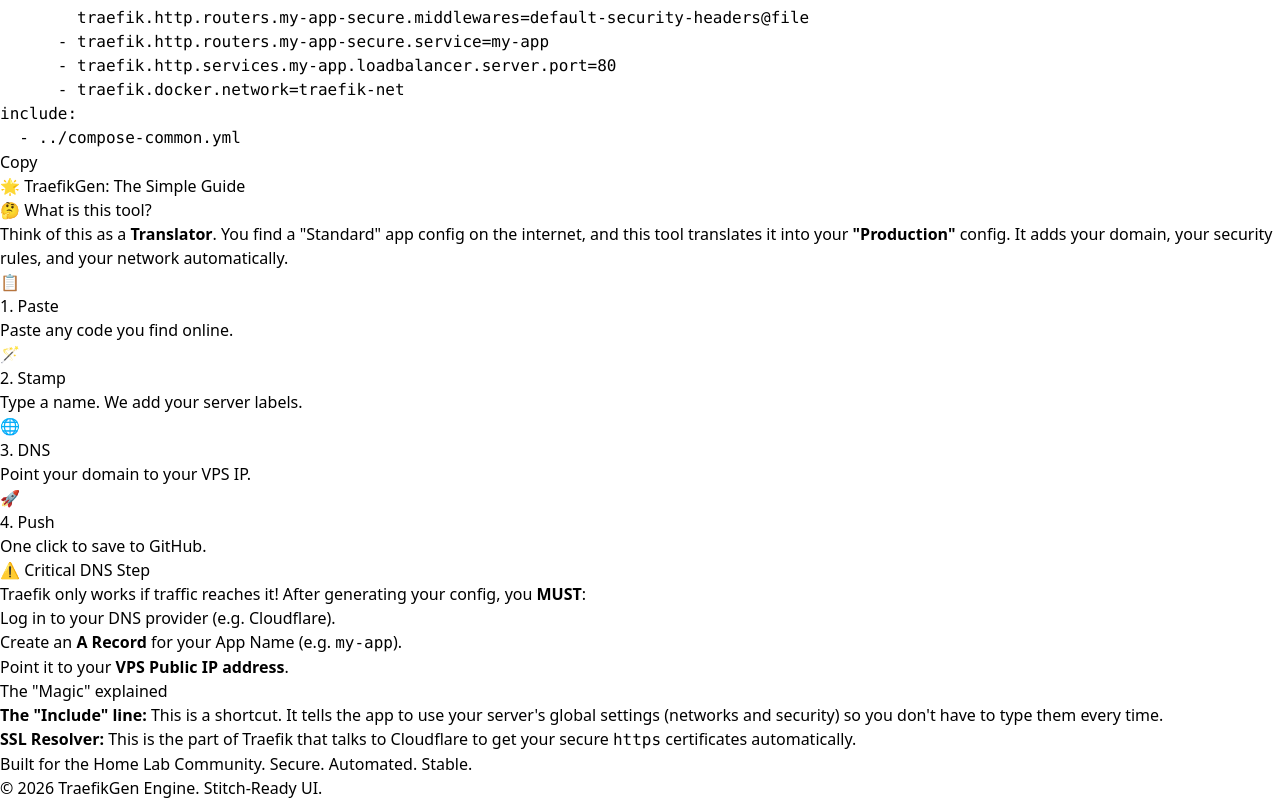
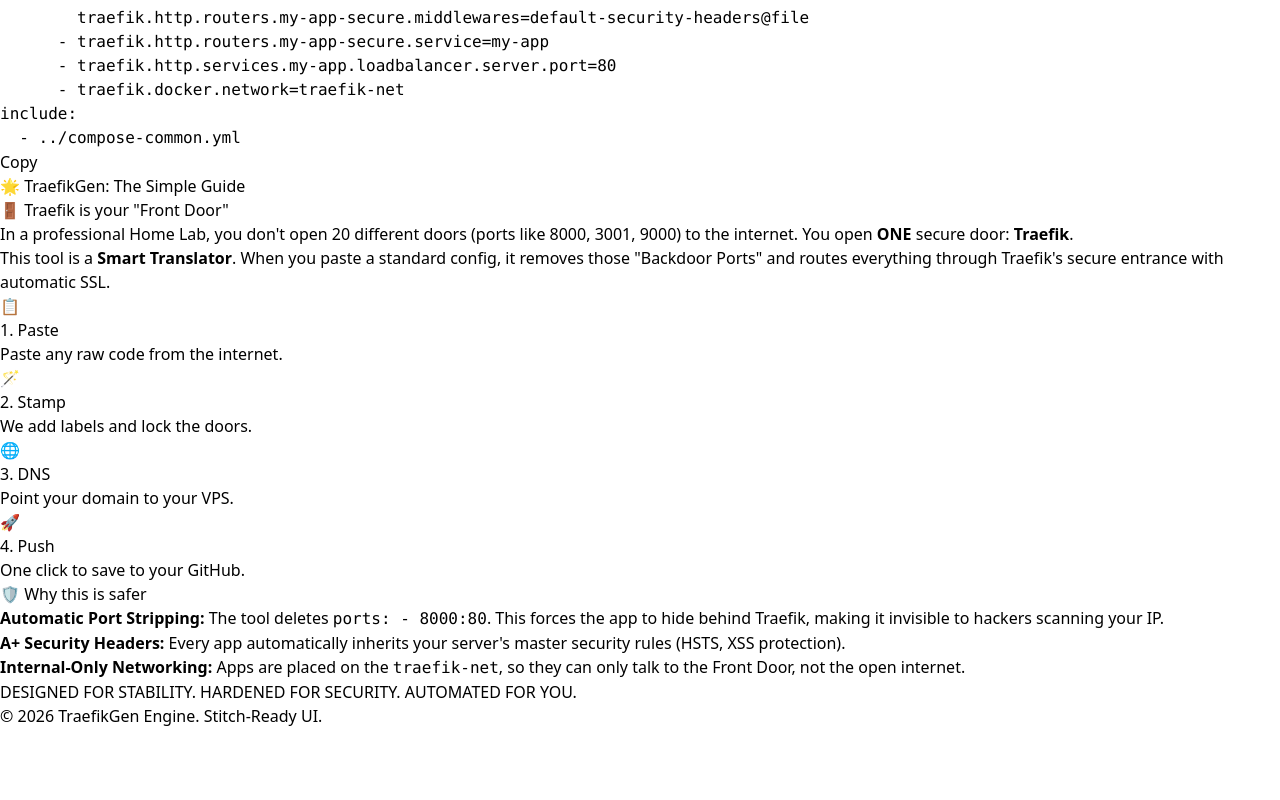
Before and after one commit to cloudcap10/traefik-gen, a React (Vite) app: page / in a window 1280 px wide. Shown: the part 912-1712 px from the top of the page. After the commit the page ends 1640 px from the top, so only its background shows below. Built offline with nearby package versions, Linux system fonts and the light colour scheme.

Commit message:
docs: update guide with Traefik Front Door concept and port-stripping logic

```diff
--- a/src/components/Documentation.tsx
+++ b/src/components/Documentation.tsx
@@ -7,63 +7,59 @@
 
       <div className="space-y-8">
         <section>
-          <h3 className="text-xl font-bold text-blue-700">🤔 What is this tool?</h3>
+          <h3 className="text-xl font-bold text-blue-700">🚪 Traefik is your "Front Door"</h3>
           <p className="text-gray-700 leading-relaxed mt-2">
-            Think of this as a <strong>Translator</strong>. You find a "Standard" app config on the internet,
-            and this tool translates it into your <strong>"Production"</strong> config. It adds your domain,
-            your security rules, and your network automatically.
+            In a professional Home Lab, you don't open 20 different doors (ports like 8000, 3001, 9000) to the internet.
+            You open <strong>ONE</strong> secure door: <strong>Traefik</strong>.
+          </p>
+          <p className="text-gray-700 leading-relaxed mt-2 italic">
+            This tool is a <strong>Smart Translator</strong>. When you paste a standard config, it removes those "Backdoor Ports"
+            and routes everything through Traefik's secure entrance with automatic SSL.
           </p>
         </section>
 
         <section className="grid grid-cols-1 md:grid-cols-4 gap-4">
-          <div className="bg-blue-50 p-4 rounded-lg border border-blue-100">
+          <div className="bg-blue-50 p-4 rounded-lg border border-blue-100 text-center">
             <span className="text-2xl">📋</span>
             <h4 className="font-bold text-blue-800 mt-2">1. Paste</h4>
-            <p className="text-xs text-blue-700 mt-1">Paste any code you find online.</p>
+            <p className="text-xs text-blue-700 mt-1">Paste any raw code from the internet.</p>
           </div>
-          <div className="bg-green-50 p-4 rounded-lg border border-green-100">
+          <div className="bg-green-50 p-4 rounded-lg border border-green-100 text-center">
             <span className="text-2xl">🪄</span>
             <h4 className="font-bold text-green-800 mt-2">2. Stamp</h4>
-            <p className="text-xs text-green-700 mt-1">Type a name. We add your server labels.</p>
+            <p className="text-xs text-green-700 mt-1">We add labels and lock the doors.</p>
           </div>
-          <div className="bg-orange-50 p-4 rounded-lg border border-orange-100">
+          <div className="bg-orange-50 p-4 rounded-lg border border-orange-100 text-center">
             <span className="text-2xl">🌐</span>
             <h4 className="font-bold text-orange-800 mt-2">3. DNS</h4>
-            <p className="text-xs text-orange-700 mt-1">Point your domain to your VPS IP.</p>
+            <p className="text-xs text-orange-700 mt-1">Point your domain to your VPS.</p>
           </div>
-          <div className="bg-purple-50 p-4 rounded-lg border border-purple-100">
+          <div className="bg-purple-50 p-4 rounded-lg border border-purple-100 text-center">
             <span className="text-2xl">🚀</span>
             <h4 className="font-bold text-purple-800 mt-2">4. Push</h4>
-            <p className="text-xs text-purple-700 mt-1">One click to save to GitHub.</p>
+            <p className="text-xs text-purple-700 mt-1">One click to save to your GitHub.</p>
           </div>
         </section>
 
-        <section className="bg-orange-50 p-6 rounded-lg border border-orange-200">
-          <h3 className="text-lg font-bold text-orange-800">⚠️ Critical DNS Step</h3>
-          <p className="text-sm text-orange-700 mt-2">
-            Traefik only works if traffic reaches it! After generating your config, you <strong>MUST</strong>:
-          </p>
-          <ul className="list-disc ml-6 mt-2 text-sm text-orange-700 space-y-1">
-            <li>Log in to your DNS provider (e.g. Cloudflare).</li>
-            <li>Create an <strong>A Record</strong> for your App Name (e.g. <code>my-app</code>).</li>
-            <li>Point it to your <strong>VPS Public IP address</strong>.</li>
-          </ul>
-        </section>
-
-        <section className="bg-gray-50 p-6 rounded-lg border border-gray-200">
-          <h3 className="text-lg font-bold text-gray-800 underline underline-offset-4 decoration-blue-500">The "Magic" explained</h3>
-          <ul className="mt-4 space-y-4 text-sm text-gray-700">
+        <section className="bg-blue-50 p-6 rounded-lg border border-blue-200">
+          <h3 className="text-lg font-bold text-blue-800">🛡️ Why this is safer</h3>
+          <ul className="mt-4 space-y-4 text-sm text-blue-900">
             <li>
-              <strong>The "Include" line:</strong> This is a shortcut. It tells the app to use your server's global settings (networks and security) so you don't have to type them every time.
+              <strong>Automatic Port Stripping:</strong> The tool deletes <code>ports: - 8000:80</code>. This forces the app to hide behind Traefik, making it invisible to hackers scanning your IP.
             </li>
             <li>
-              <strong>SSL Resolver:</strong> This is the part of Traefik that talks to Cloudflare to get your secure <code>https</code> certificates automatically.
+              <strong>A+ Security Headers:</strong> Every app automatically inherits your server's master security rules (HSTS, XSS protection).
+            </li>
+            <li>
+              <strong>Internal-Only Networking:</strong> Apps are placed on the <code>traefik-net</code>, so they can only talk to the Front Door, not the open internet.
             </li>
           </ul>
         </section>
 
         <div className="text-center pt-4">
-          <p className="text-xs text-gray-400 italic">Built for the Home Lab Community. Secure. Automated. Stable.</p>
+          <p className="text-xs text-gray-400 italic font-medium tracking-wide">
+            DESIGNED FOR STABILITY. HARDENED FOR SECURITY. AUTOMATED FOR YOU.
+          </p>
         </div>
       </div>
     </div>
```
